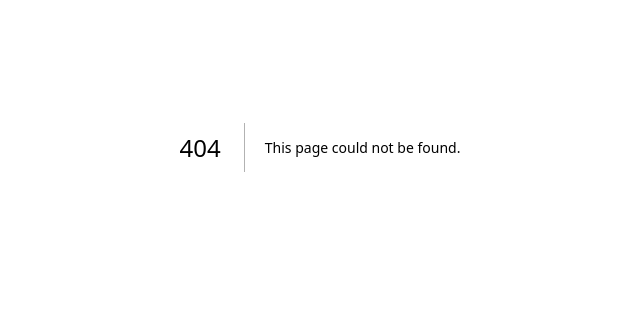
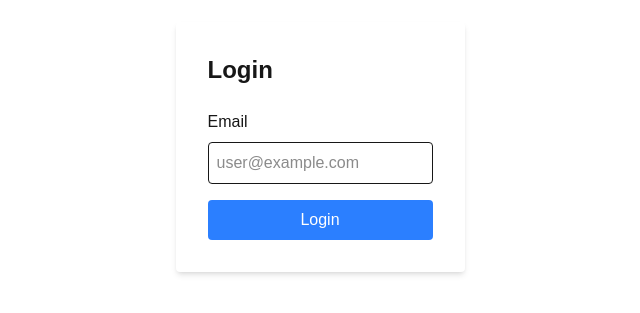
Before and after one commit to Hossam-A-Yehia/mini-lms, a Next.js app: page /login in a window 1280 px wide. Before the commit this address had no page. Shown: the part 253-566 px from the top of the page, without its empty margins (320-960 px from the left). Built offline with nearby package versions, Linux system fonts and the light colour scheme.

Commit message:
Add mock authentication system

```diff
--- /dev/null
+++ b/src/app/login/page.tsx
@@ -0,0 +1,45 @@
+'use client'
+
+import { useRouter } from 'next/navigation'
+import { useAuth } from '@/lib/auth'
+import { useState } from 'react'
+
+export default function LoginPage() {
+  const [email, setEmail] = useState('')
+  const { login } = useAuth()
+  const router = useRouter()
+
+  const handleSubmit = (e: React.FormEvent) => {
+    e.preventDefault()
+    login(email)
+    router.push('/dashboard')
+  }
+
+  return (
+    <div className="min-h-screen flex items-center justify-center">
+      <form onSubmit={handleSubmit} className="bg-white p-8 rounded shadow-md">
+        <h1 className="text-2xl font-bold mb-6">Login</h1>
+        <div className="mb-4">
+          <label htmlFor="email" className="block mb-2">
+            Email
+          </label>
+          <input
+            type="text"
+            id="email"
+            value={email}
+            onChange={(e) => setEmail(e.target.value)}
+            className="w-full p-2 border rounded"
+            placeholder="user@example.com"
+            required
+          />
+        </div>
+        <button
+          type="submit"
+          className="w-full bg-blue-500 text-white p-2 rounded hover:bg-blue-600"
+        >
+          Login
+        </button>
+      </form>
+    </div>
+  )
+}
--- /dev/null
+++ b/src/lib/auth.ts
@@ -0,0 +1,36 @@
+"use client";
+
+import { useState } from "react";
+
+type User = {
+  email: string;
+  role: "admin" | "user";
+};
+
+export const useAuth = () => {
+  const [user, setUser] = useState<User | null>(null);
+
+  const login = (email: string) => {
+    // Mock login - in a real app, this would verify credentials
+    const role: "admin" | "user" = email.includes("admin") ? "admin" : "user";
+    const user = { email, role };
+    setUser(user);
+    localStorage.setItem("user", JSON.stringify(user));
+    return user;
+  };
+
+  const logout = () => {
+    setUser(null);
+    localStorage.removeItem("user");
+  };
+
+  // Initialize from localStorage if available
+  if (typeof window !== "undefined") {
+    const storedUser = localStorage.getItem("user");
+    if (storedUser && !user) {
+      setUser(JSON.parse(storedUser));
+    }
+  }
+
+  return { user, login, logout };
+};
```
